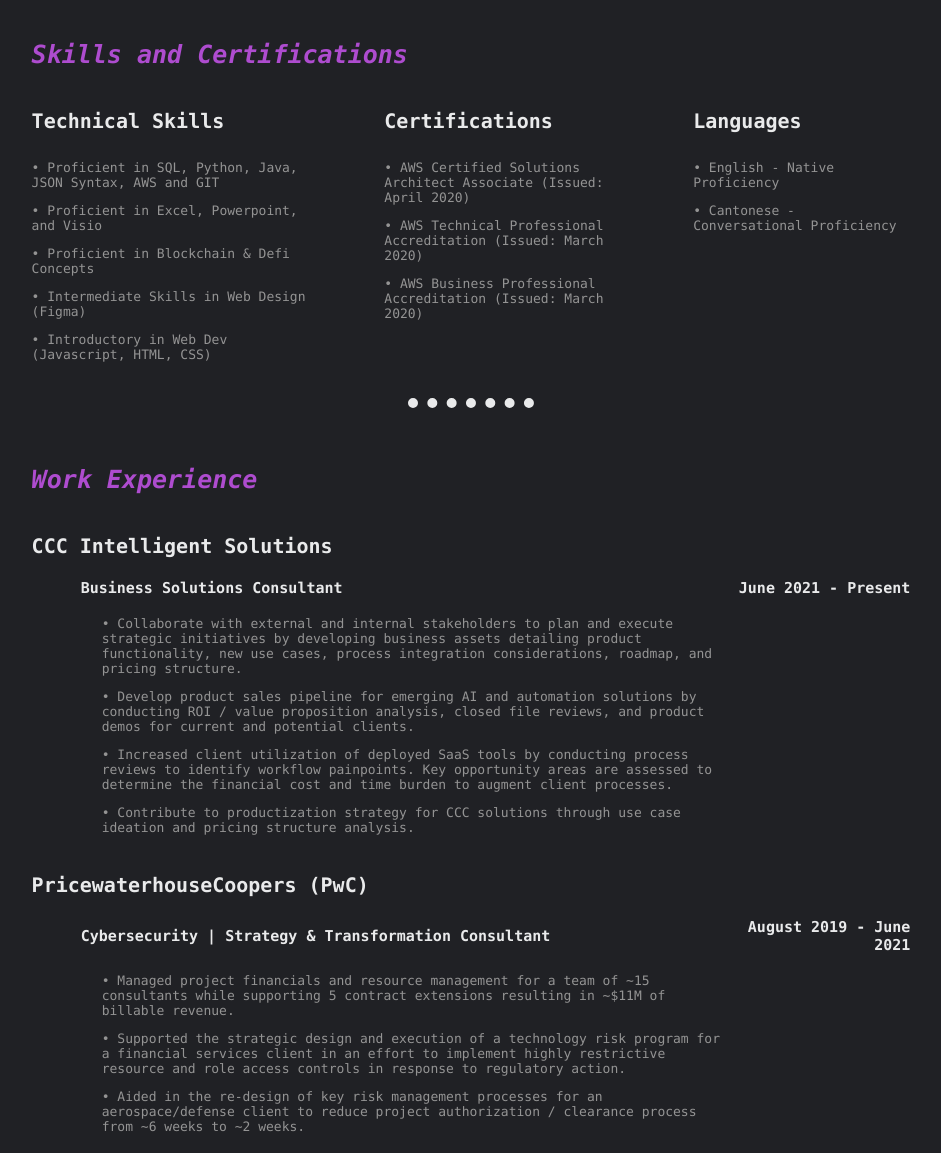
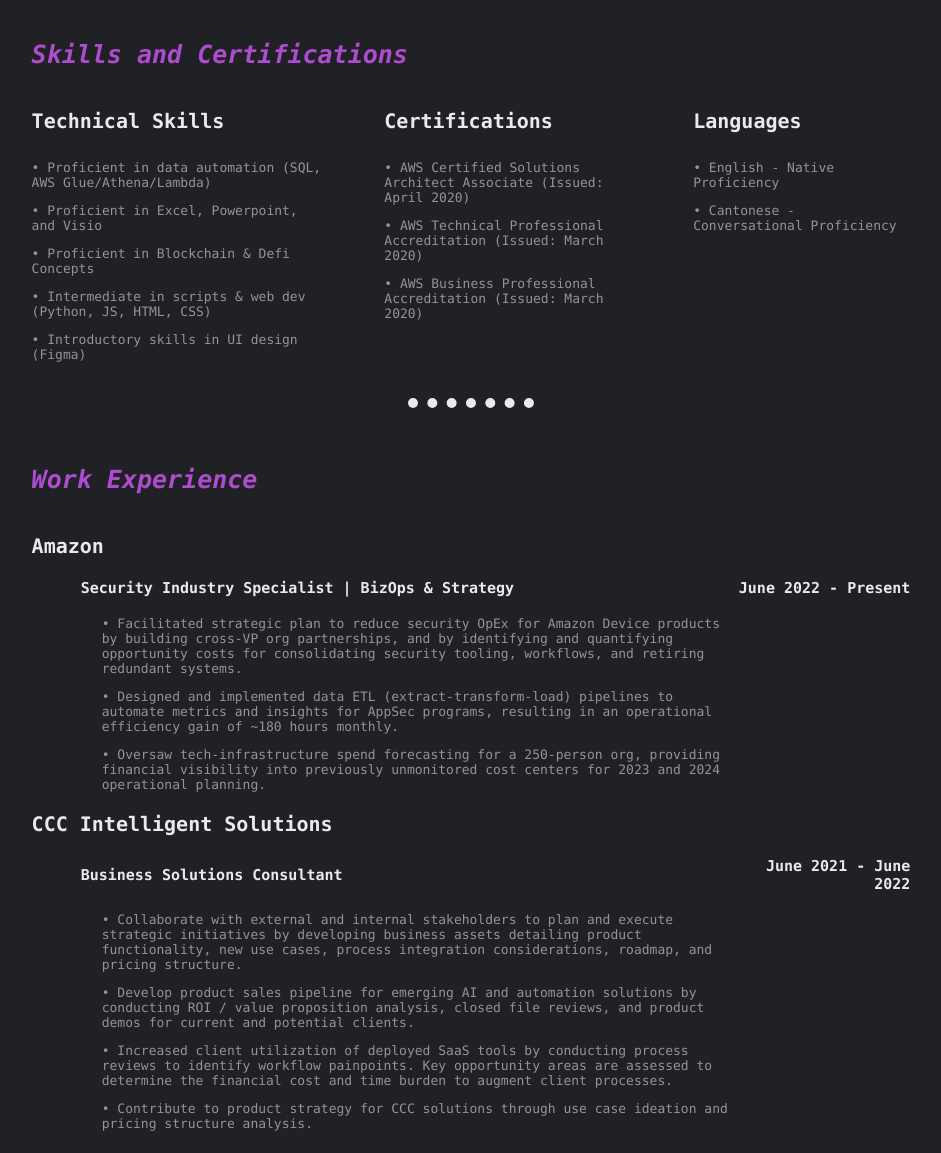
Before and after one commit to kennethho97/personal-site, a plain HTML site: page index.html in a window 1280 px wide. Shown: the part 429-1582 px from the top of the page, without its empty margins (169-1110 px from the left). Drawn offline with Linux system fonts and the light colour scheme.

Commit message:
Update index.html
Added new resume entry

```diff
--- a/index.html
+++ b/index.html
@@ -104,7 +104,7 @@
       <tr>
         <td style="width: 40%; vertical-align: top;">
           <p class="columnBullets">
-            • Proficient in SQL, Python, Java, JSON Syntax, AWS and GIT
+            • Proficient in data automation (SQL, AWS Glue/Athena/Lambda)
           </p>
           <p class="columnBullets">
             • Proficient in Excel, Powerpoint, and Visio
@@ -113,10 +113,10 @@
             • Proficient in Blockchain & Defi Concepts
           </p>
           <p class="columnBullets">
-            • Intermediate Skills in Web Design (Figma)
+            • Intermediate in scripts & web dev (Python, JS, HTML, CSS)
           </p>
           <p class="columnBullets">
-            • Introductory in Web Dev (Javascript, HTML, CSS)
+            • Introductory skills in UI design (Figma)
           </p>
         </td>
 
@@ -161,6 +161,41 @@
     <thead>
       <tr>
         <th>
+          <h5>Amazon</h5>
+        </th>
+      </tr>
+    </thead>
+    <tbody>
+      <table class="contentBullets">
+        <tr>
+          <td>
+            <h6 style="padding-left: 7%;">Security Industry Specialist | BizOps & Strategy</h6>
+          </td>
+          <td>
+            <h6 style="text-align: right;">June 2022 - Present</h6>
+          </td>
+        </tr>
+        <tr>
+          <td style="width:80%;">
+            <p style="padding-left: 10%;">
+              • Facilitated strategic plan to reduce security OpEx for Amazon Device products by building cross-VP org partnerships, and by identifying and quantifying opportunity costs for consolidating security tooling, workflows, and retiring redundant systems.
+            </p>
+            <p style="padding-left: 10%;">
+              • Designed and implemented data ETL (extract-transform-load) pipelines to automate metrics and insights for AppSec programs, resulting in an operational efficiency gain of ~180 hours monthly.
+            </p>
+            <p style="padding-left: 10%;">
+              • Oversaw tech-infrastructure spend forecasting for a 250-person org, providing financial visibility into previously unmonitored cost centers for 2023 and 2024 operational planning.
+            </p>
+          </td>
+        </tr>
+      </table>
+    </tbody>
+  </table>
+
+  <table class="resumeEntry">
+    <thead>
+      <tr>
+        <th>
           <h5>CCC Intelligent Solutions</h5>
         </th>
       </tr>
@@ -172,7 +207,7 @@
             <h6 style="padding-left: 7%;">Business Solutions Consultant</h6>
           </td>
           <td>
-            <h6 style="text-align: right;">June 2021 - Present</h6>
+            <h6 style="text-align: right;">June 2021 - June 2022</h6>
           </td>
         </tr>
         <tr>
@@ -187,7 +222,7 @@
               • Increased client utilization of deployed SaaS tools by conducting process reviews to identify workflow painpoints. Key opportunity areas are assessed to determine the financial cost and time burden to augment client processes.
             </p>
             <p style="padding-left: 10%;">
-              • Contribute to productization strategy for CCC solutions through use case ideation and pricing structure analysis.
+              • Contribute to product strategy for CCC solutions through use case ideation and pricing structure analysis.
             </p>
           </td>
         </tr>
@@ -223,7 +258,7 @@
               • Supported the strategic design and execution of a technology risk program for a financial services client in an effort to implement highly restrictive resource and role access controls in response to regulatory action.
             </p>
             <p style="padding-left: 10%;">
-              • Aided in the re-design of key risk management processes for an aerospace/defense client to reduce project authorization / clearance process from ~6 weeks to ~2 weeks.
+              • Reduced project clearance process for an aerospace/defense client from ~6  to ~2 weeks through re-design of risk management workflows to consolidate teams, leverage new tooling/automation, and remove redundant mechanisms.
             </p>
           </td>
         </tr>
```
